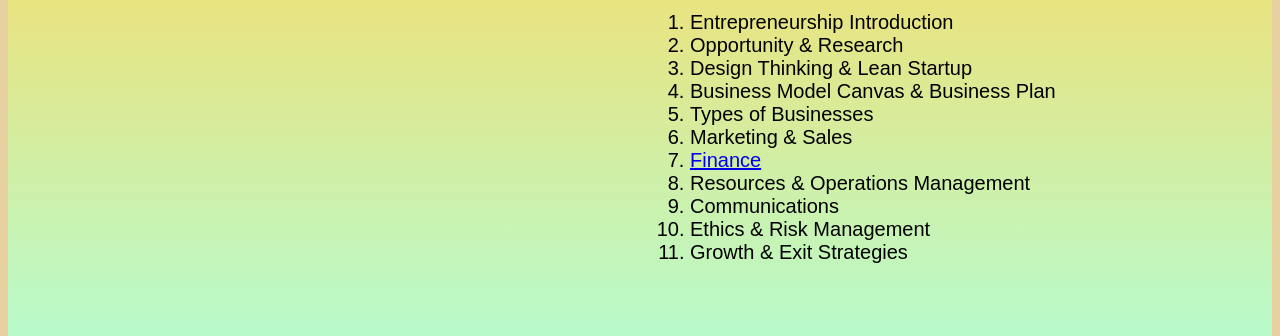
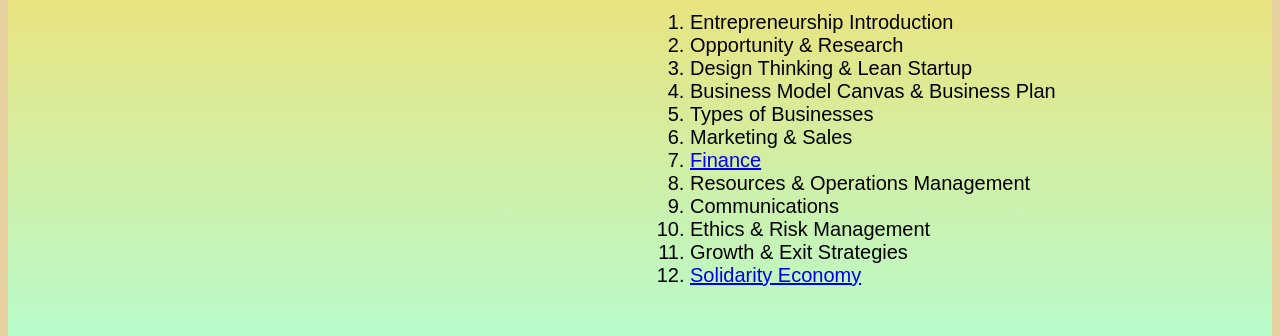
Before and after one commit to f1shOwO/f1shOwO.github.io, a plain HTML site: page pages/bus.html in a window 1280 px wide. Shown: the part 229-565 px from the top of the page. Drawn offline with Linux system fonts and the light colour scheme; a web font is replaced by a local one.

Commit message:
added new table of units fur solid eco UwU

```diff
--- a/pages/bus.html
+++ b/pages/bus.html
@@ -30,6 +30,7 @@
       <li>Communications</li>
       <li>Ethics & Risk Management</li>
       <li>Growth & Exit Strategies</li>
+      <li><a href="../bus/solidarity/solideco.html" target="_blank">Solidarity Economy</a></li>
      </ol>
  </div>
  </div>
```
